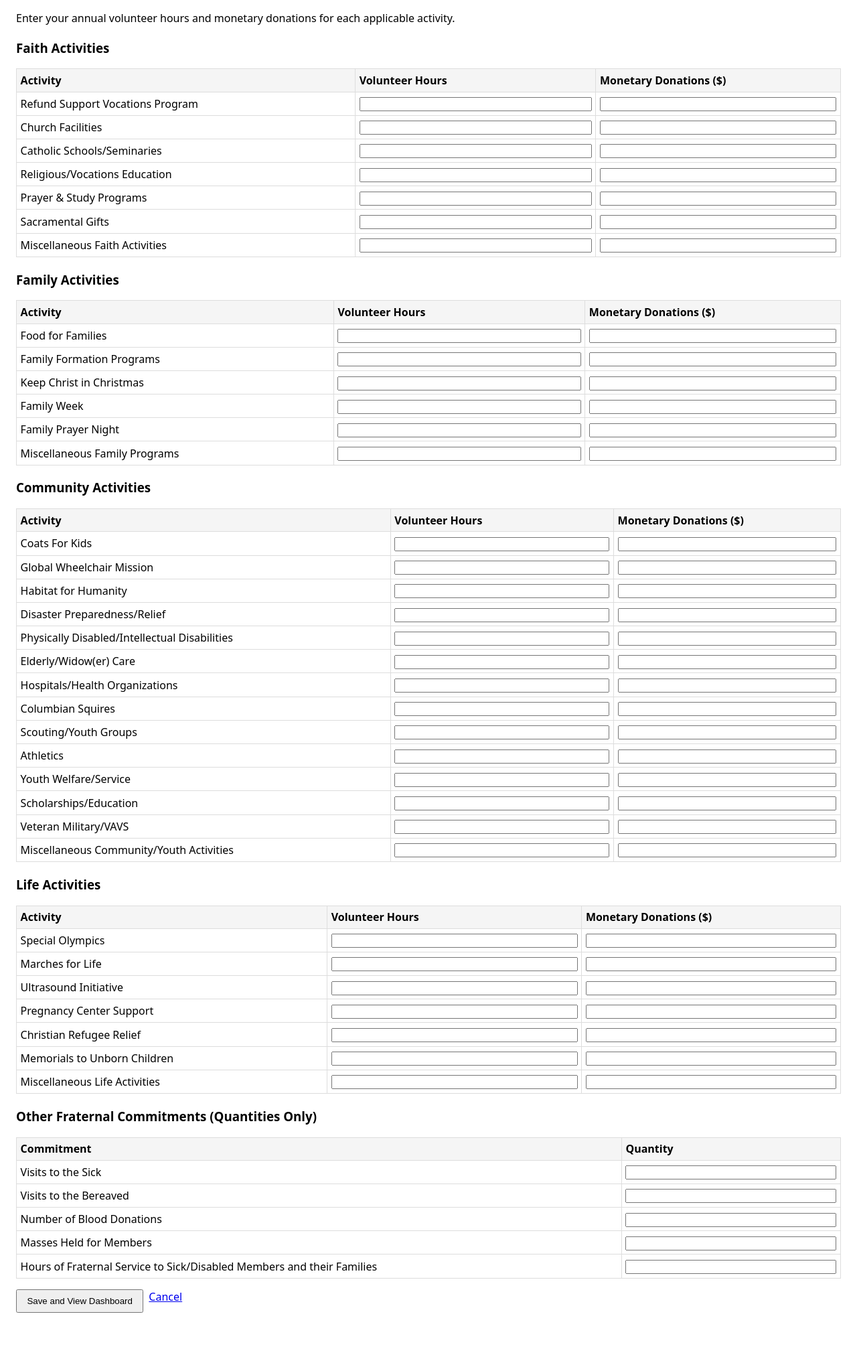
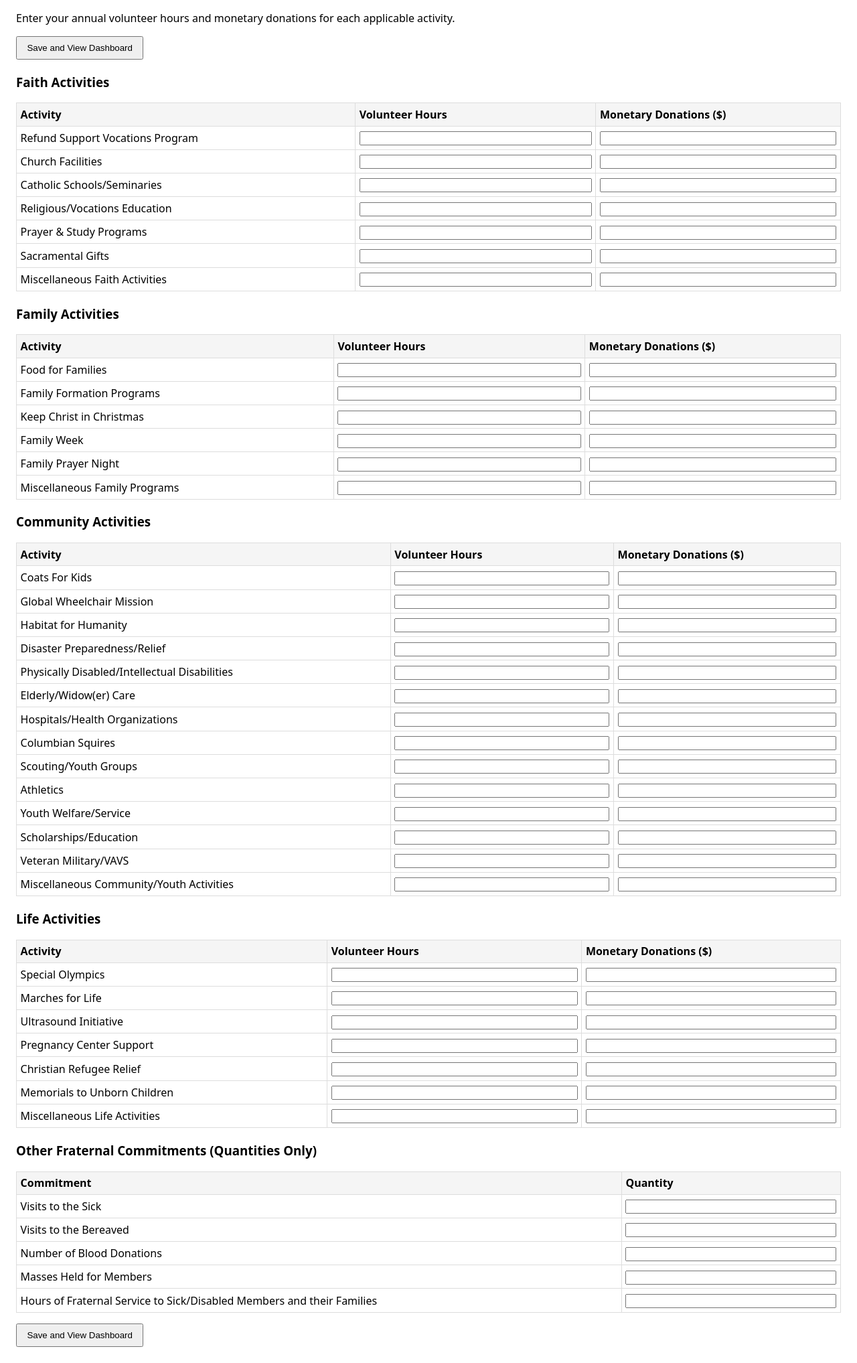
Before and after one commit to jcarter62/survey1728, a FastAPI app: page /activities in a window 1280 px wide. Shown: the part 97-2132 px from the top of the page at 67% size. Before the commit the page ends 2057 px from the top, so only its background shows below. Run offline with FastAPI, Linux system fonts and the light colour scheme; the visitor is signed in with stand-in values (Sample User, id 1); tables that the repository leaves empty hold one stand-in row (values such as "Sample post").

Commit message:
moved save button to top and bottom of edit form.

```diff
--- a/templates/member/activities.html
+++ b/templates/member/activities.html
@@ -32,6 +32,11 @@
   {% if error %}<div class="error">{{ error }}</div>{% endif %}
 
   <form method="post" action="/activities">
+    <div class="actions">
+      <button type="submit">Save and View Dashboard</button>
+<!--      <a href="/dashboard">Cancel</a>-->
+    </div>
+
     <h3>Faith Activities</h3>
     <table>
       <thead>
@@ -137,8 +142,8 @@
 
     <div class="actions">
       <button type="submit">Save and View Dashboard</button>
-      <a href="/dashboard">Cancel</a>
     </div>
+
   </form>
 </body>
 </html>
```
